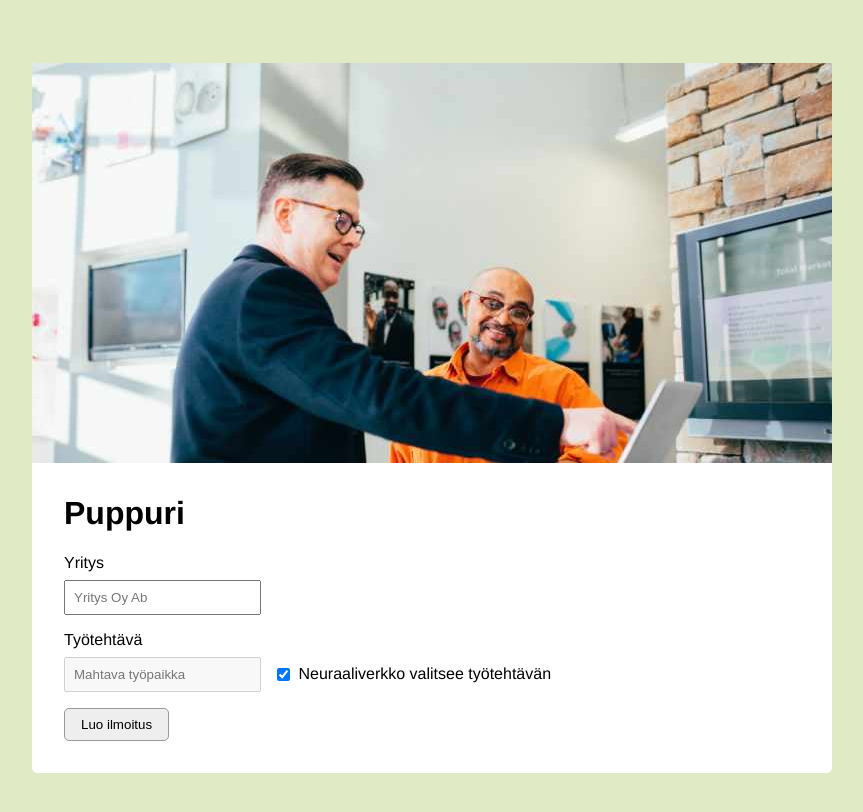
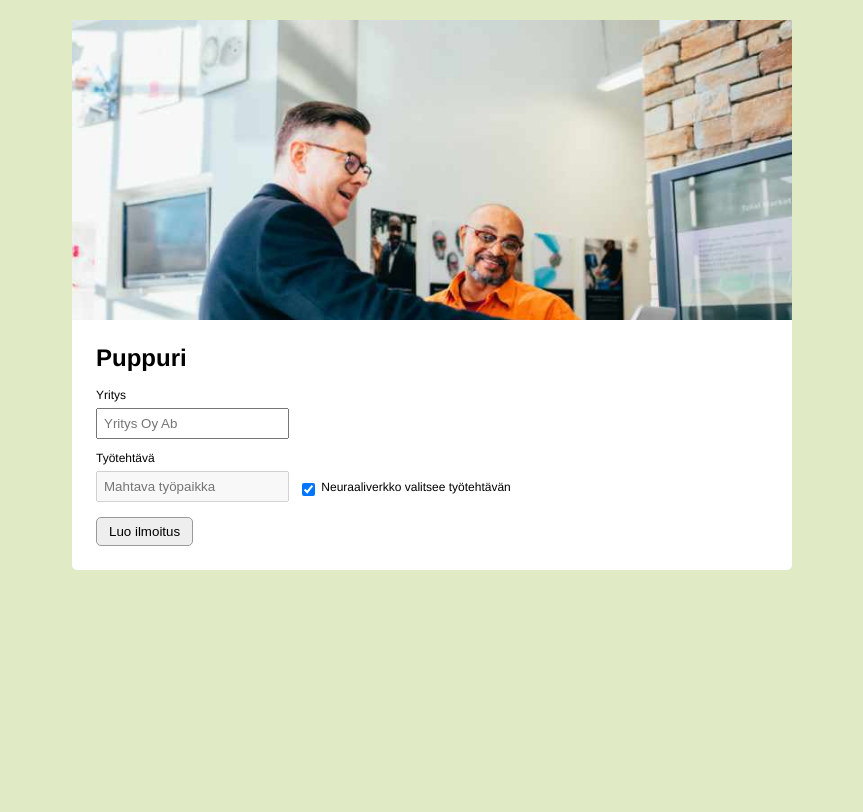
Before and after one commit to laxu/puppuri, a website with bundled scripts: page src/index.html in a window 1280 px wide. Shown: the whole page, without its empty margins (208-1071 px from the left). Built offline with nearby package versions, Linux system fonts and the light colour scheme.

Commit message:
feat: Make it responsive

```diff
--- a/src/index.html
+++ b/src/index.html
@@ -3,6 +3,7 @@
 	<head>
 		<title>Puppuri</title>
 		<meta charset="UTF-8">
+		<meta name="viewport" content="width=device-width, initial-scale=1">
 		<link rel="stylesheet" type="text/css" href="theme.css">
 		<script type="module" src="bundle.min.js"></script>
 	</head>
--- a/src/theme.css
+++ b/src/theme.css
@@ -1,6 +1,13 @@
+* {
+  box-sizing: border-box;
+}
+
+html {
+	font-family: Helvetica, Arial;
+	font-size: 12px;
+}
+
 body {
-	font-family: Helvetica, Arial;
-	font-size: 16px;
 	text-align: center;
 	background-color: #e0eac4;
 }
@@ -10,9 +17,7 @@ h1, h3 {
 }
 
 .wrapper {
-	margin: 5% auto;
-	width: 80%;
-	max-width: 800px;
+	margin: 0 auto;
 	text-align: left;
 
 	background-color: white;
@@ -20,13 +25,13 @@ h1, h3 {
 }
 
 .container {
-	padding: 2rem;
+	padding: 1.6rem;
 }
 
 header {
 	width: 100%;
 	background-size: cover;
-	min-height: 400px;
+	min-height: 200px;
 }
 
 .form-group {
@@ -82,7 +87,7 @@ header {
 #result-container {
 	display: none;
 	border: 1px solid #ccc;
-	padding: 2rem;
+	padding: 1rem;
 	border-radius: 5px;
 	font-family: monospace;
 }
@@ -90,3 +95,24 @@ header {
 #result {
 	margin-bottom: 2rem;
 }
+
+@media screen and (min-width: 768px) {
+
+	.wrapper {
+		margin-top: 20px;
+		max-width: 720px;
+	}
+
+	header {
+		min-height: 300px;
+	}
+
+	.container {
+		padding: 2rem;
+	}
+
+	#result-container {
+		padding: 2rem;
+	}
+
+}
```
